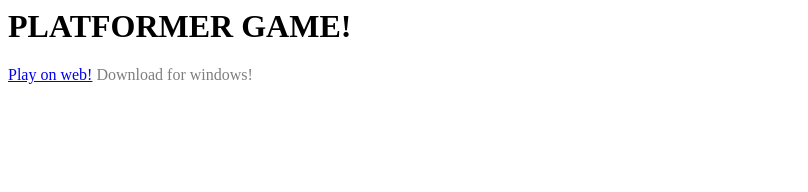
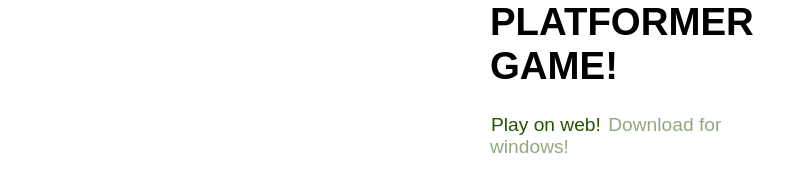
Before and after one commit to calic4t/platformer, a plain HTML site: page index.html in a window 1280 px wide. Shown: the whole page, without its empty margins (0-808 px from the left). Drawn offline with Linux system fonts and the light colour scheme.

Commit message:
Update index.html

```diff
--- a/index.html
+++ b/index.html
@@ -11,4 +11,40 @@
   opacity: 0.5;
   text-decoration: none;
 }
+
+body {
+  width: 300px;
+  margin: 0 auto;
+  font-size: 1.2rem;
+  font-family: sans-serif;
+}
+
+a {
+  outline: none;
+  text-decoration: none;
+  padding: 2px 1px 0;
+}
+
+a:link {
+  color: #265301;
+}
+
+a:visited {
+  color: #437A16;
+}
+
+a:focus {
+  border-bottom: 1px solid;
+  background: #BAE498;
+}
+
+a:hover {
+  border-bottom: 1px solid;
+  background: #CDFEAA;
+}
+
+a:active {
+  background: #265301;
+  color: #CDFEAA;
+}
 </style>
```
